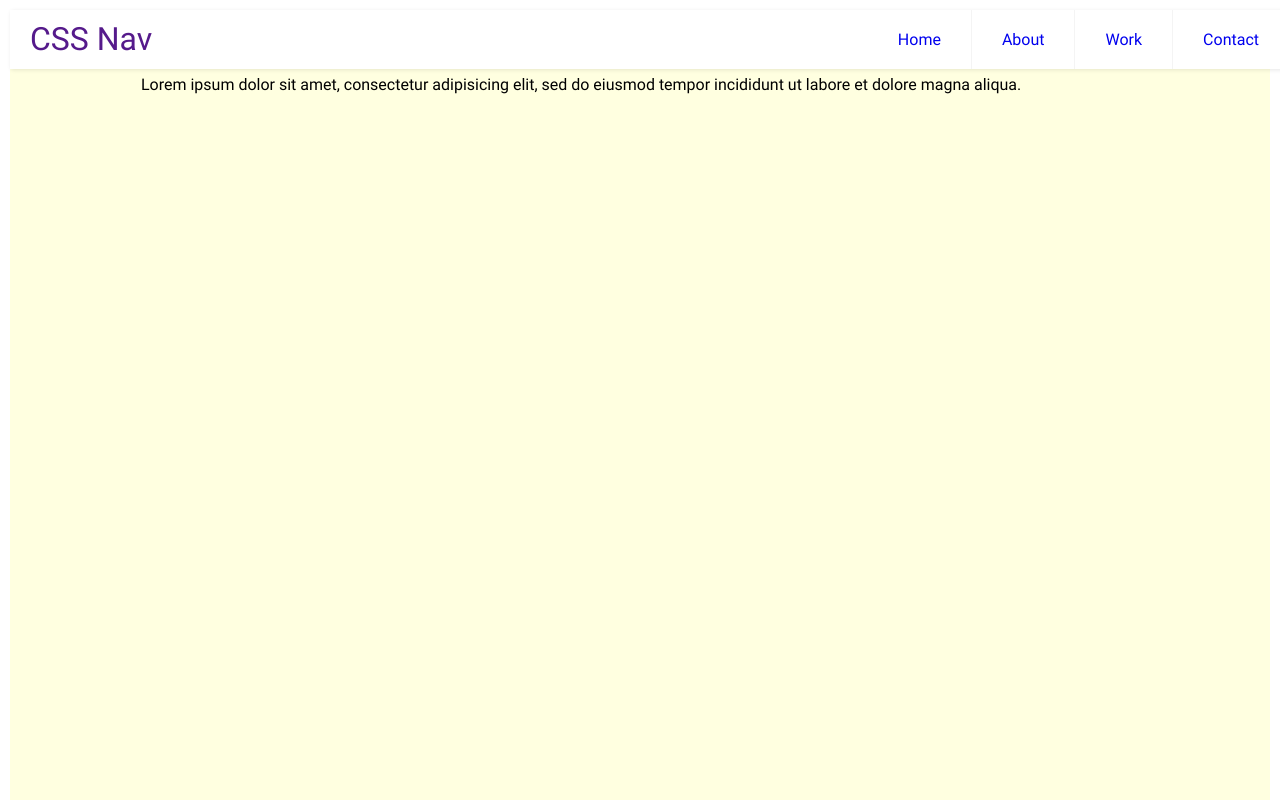
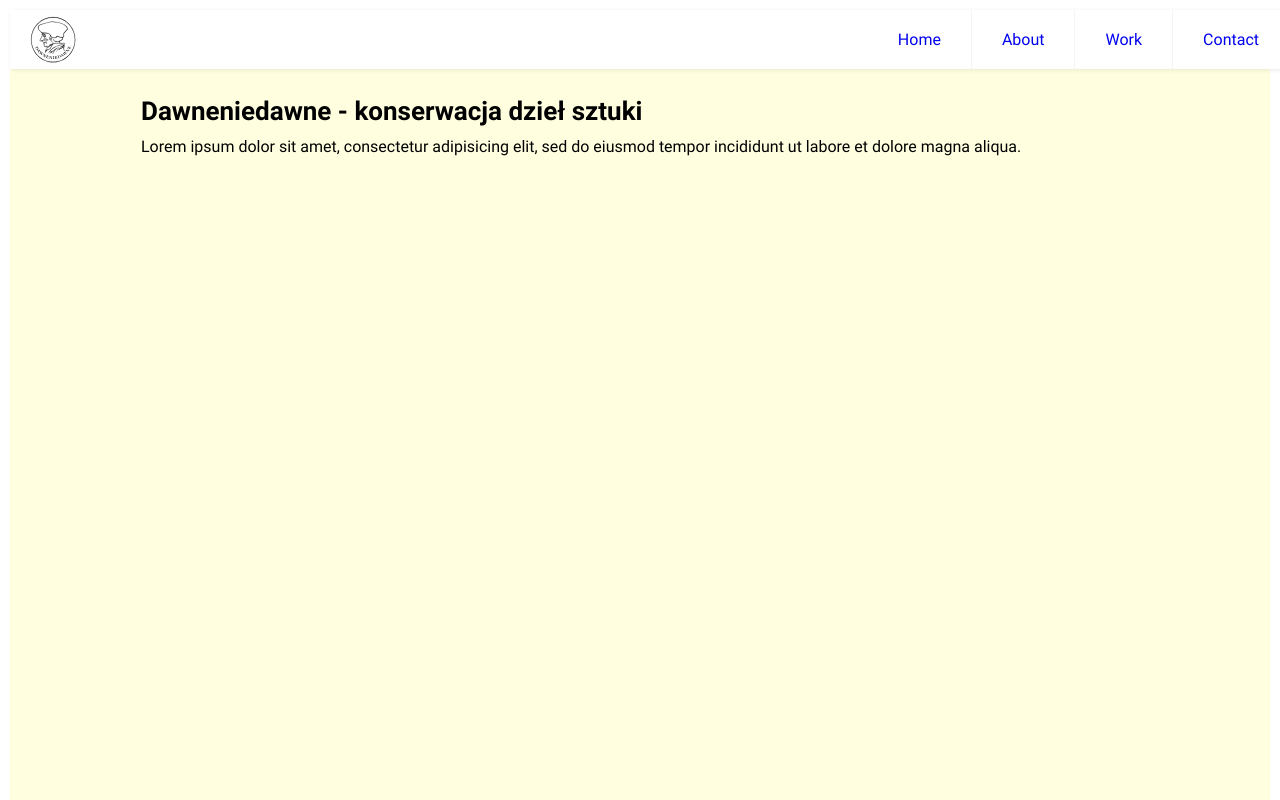
Before and after one commit to hihajdus/dawneniedawne, a website: page src/index.html in a window 1280 px wide. Shown: the top 800 px of the page. Drawn offline with Linux system fonts and the light colour scheme.

Commit message:
logo small nav

```diff
--- a/src/index.html
+++ b/src/index.html
@@ -10,19 +10,20 @@
         <div id="content">
           <header>
             <nav>
-
-                <a href="" class="logo">CSS Nav</a>
-                <img class="logo-small" src="">
-
-                <input class="menu-btn" type="checkbox" id="menu-btn" />
-                <label class="menu-icon" for="menu-btn"><span class="navicon"></span></label>
+              <!-- <a href="" class="logo">Logo</a> -->
+              <div class="svg-container">
+                <object type="image/svg+xml" data="images/logo/logo_dd2.svg">
+                  Twoja przeglądarka nie obsługuje SVG
+                </object>
+              </div>
+              <input class="menu-btn" type="checkbox" id="menu-btn" />
+              <label class="menu-icon" for="menu-btn"><span class="navicon"></span></label>
                 <ul class="menu">
                   <li><a href="#">Home</a></li>
                   <li><a href="#about">About</a></li>
                   <li><a href="#work">Work</a></li>
                   <li><a href="#contact">Contact</a></li>
                 </ul>
-
             </nav>
             <hgroup>
                 <div>
@@ -35,7 +36,6 @@
                 </div>
             </hgroup>
           </header>
-
           <section>
             <div class="section" id="about">
               <div class="container text-about">
@@ -103,8 +103,6 @@
                   0</span>
                 </div>
             </div>
-
-
           </section>
 
           <footer>
--- a/src/scss/style.scss
+++ b/src/scss/style.scss
@@ -44,6 +44,15 @@ nav {
 		font-size: 2em;
 		padding: 10px 20px;
 		text-decoration: none;
+	}
+	.svg-container {
+		position: relative;
+		object {
+			position: absolute;
+			width: 100px;
+			left: -7px;
+			top: -32px;
+		}
 	}
 	.menu-btn {
 		&:hover {
@@ -140,18 +149,15 @@ nav {
 		}
 	}
 }
-
-
-
 hgroup {
 	height: 200px;
 	min-height: 300px;
+	padding-top: 62px;
 	div {
 		width: 80%;
 		margin: 0 auto;
 	}
 }
-
 section {
 	#about {
 		background-color: lightgreen;
@@ -192,21 +198,18 @@ section {
 	    		padding-bottom: 90%;
 	    		opacity: 1;
 	    		transition: all .25s ease-out;
-	    		&:hover {
-	    			opacity: 0.6;
-	    			span {
-						opacity: 1;
-					}
-	    		}
 	    		span {
 					position: absolute;
 					top: 50%;
-					opacity: 0;
+					opacity: 1;
 					z-index: 1;
 					vertical-align: bottom;
 					text-align: center;
 					transition: all .25s ease-out;
-	    		}
+				}
+				&:hover {
+					opacity: 0.6;
+				}
 			}
 
 			@media #{$small} {
```
Also changed, not shown: src/css/style.css, src/images/logo/logo_dd2.svg (added), src/images/logo/logo_dd3.svg (added).
